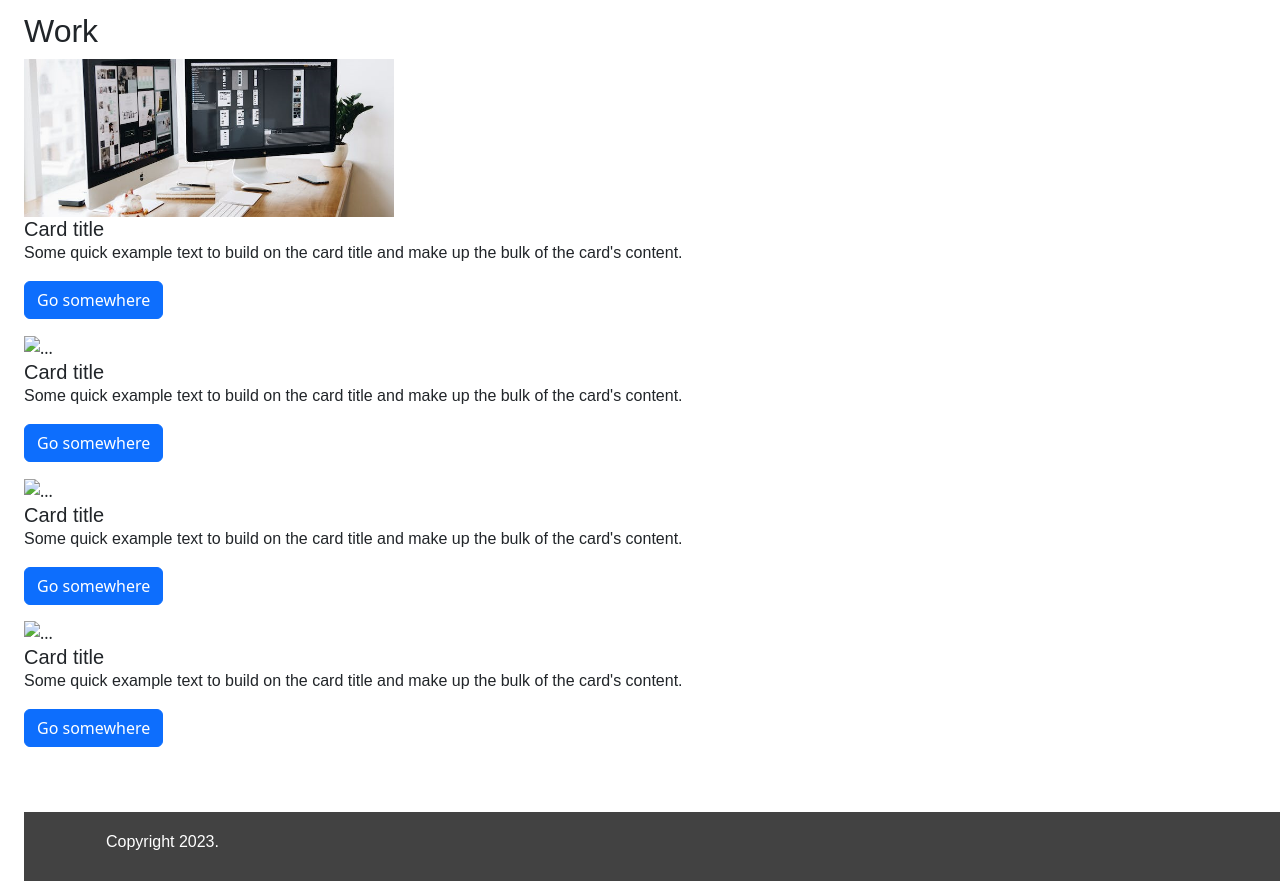
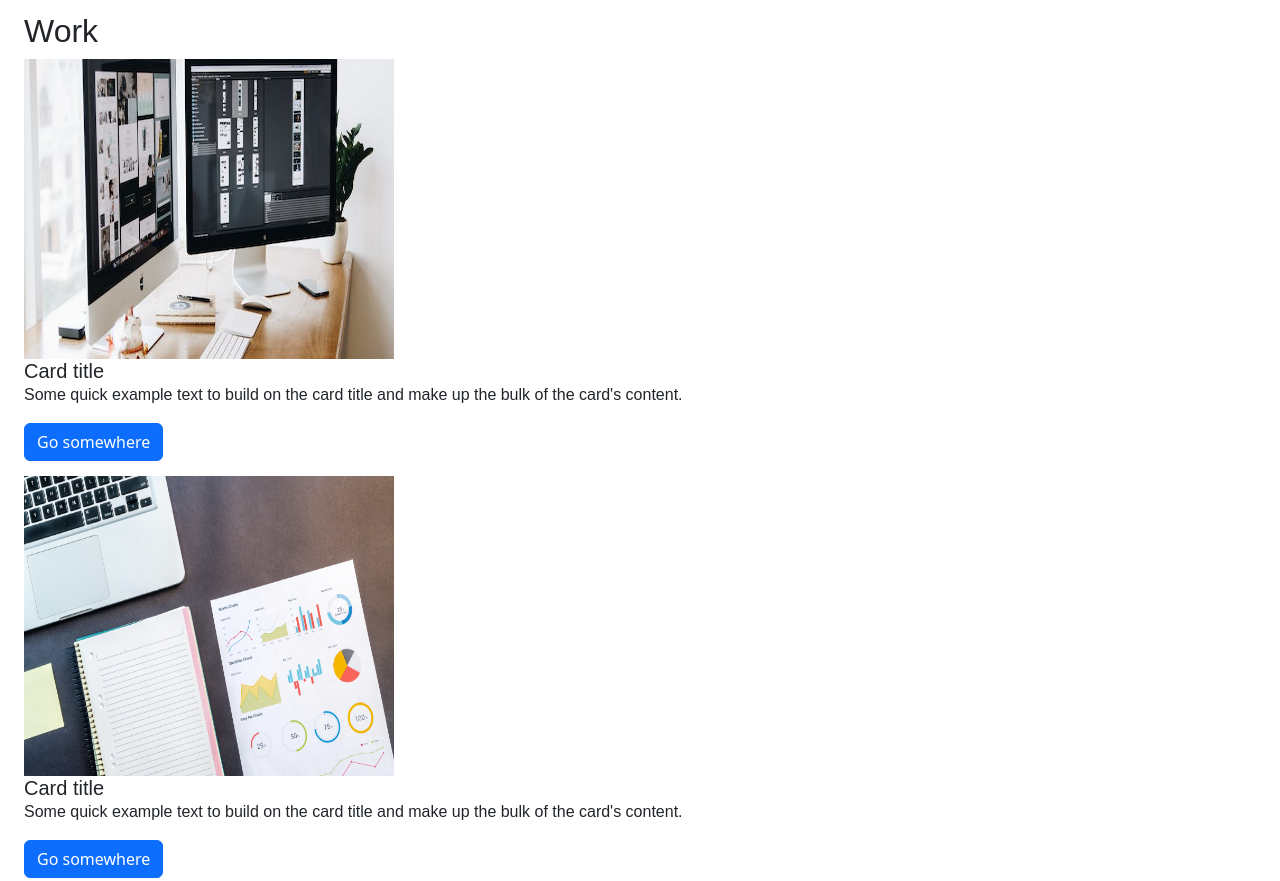
Before and after one commit to newbotic/Bootstrap-Portfolio, a plain HTML site: page index.html in a window 1280 px wide. Shown: the part 950-1831 px from the top of the page. Drawn offline with nearby package versions, Linux system fonts and the light colour scheme.

Commit message:
images update

```diff
--- a/index.html
+++ b/index.html
@@ -104,10 +104,10 @@
     <div class="container-fluid">
       <h2>Work</h2>
       <div class="row">
-          <!-- card 1 -->
+          <!-- card 1 work -->
         <div class="cardContainer col-lg-12 col-md-12 col-sm-12">
           <div class="card-w">
-            <img src="./images/computer-1.png" class="card-img-top" alt="...">
+            <img src="./images/computer-1.png" class="card-img-top" alt="computer" width="700" height="300">
             <div class="card-body">
               <h5 class="card-title">Card title</h5>
               <p class="card-text">Some quick example text to build on the card title and make up the bulk of the card's content.</p>
@@ -115,10 +115,10 @@
             </div>
           </div>
         </div>
-    <!-- card 2 -->
+    <!-- card 2 work-->
         <div class="cardContainer col-lg-12 col-md-12 col-sm-12">
           <div class="card-w">
-            <img src="images/2_card.png" class="card-img-top" alt="...">
+            <img src="./images/marketing-2.png" class="card-img-top" alt="marketing" width="700" height="300">
             <div class="card-body">
               <h5 class="card-title">Card title</h5>
               <p class="card-text">Some quick example text to build on the card title and make up the bulk of the card's content.</p>
@@ -126,10 +126,10 @@
             </div>
           </div>
         </div>
-    <!-- card 3 -->
+    <!-- card 3 work -->
         <div class="cardContainer col-lg-12 col-md-12 col-sm-12">
           <div class="card-w">
-            <img src="images/3_card.png" class="card-img-top" alt="...">
+            <img src="./images/portfolio-3.png" class="card-img-top" alt="portfolio" width="700" height="300">
             <div class="card-body">
               <h5 class="card-title">Card title</h5>
               <p class="card-text">Some quick example text to build on the card title and make up the bulk of the card's content.</p>
@@ -137,10 +137,10 @@
             </div>
           </div>
         </div>
-  <!-- card 4 -->
+  <!-- card 4 work -->
         <div class="cardContainer col-lg-12 col-md-12 col-sm-12">
           <div class="card-w">
-            <img src="images/3_card.png" class="card-img-top" alt="...">
+            <img src="./images/ai-4.png" class="card-img-top" alt="artificial inteligence" width="700" height="300">
             <div class="card-body">
               <h5 class="card-title">Card title</h5>
               <p class="card-text">Some quick example text to build on the card title and make up the bulk of the card's content.</p>
```
